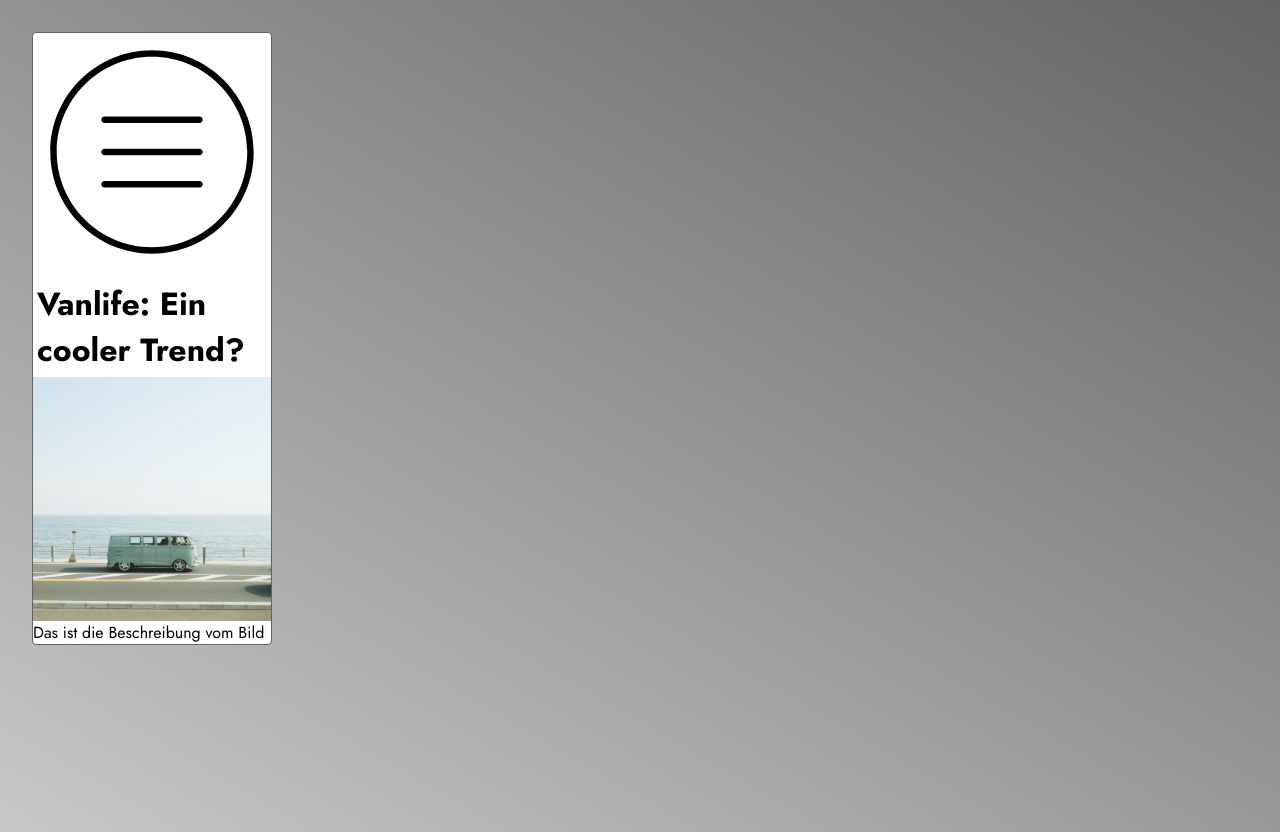
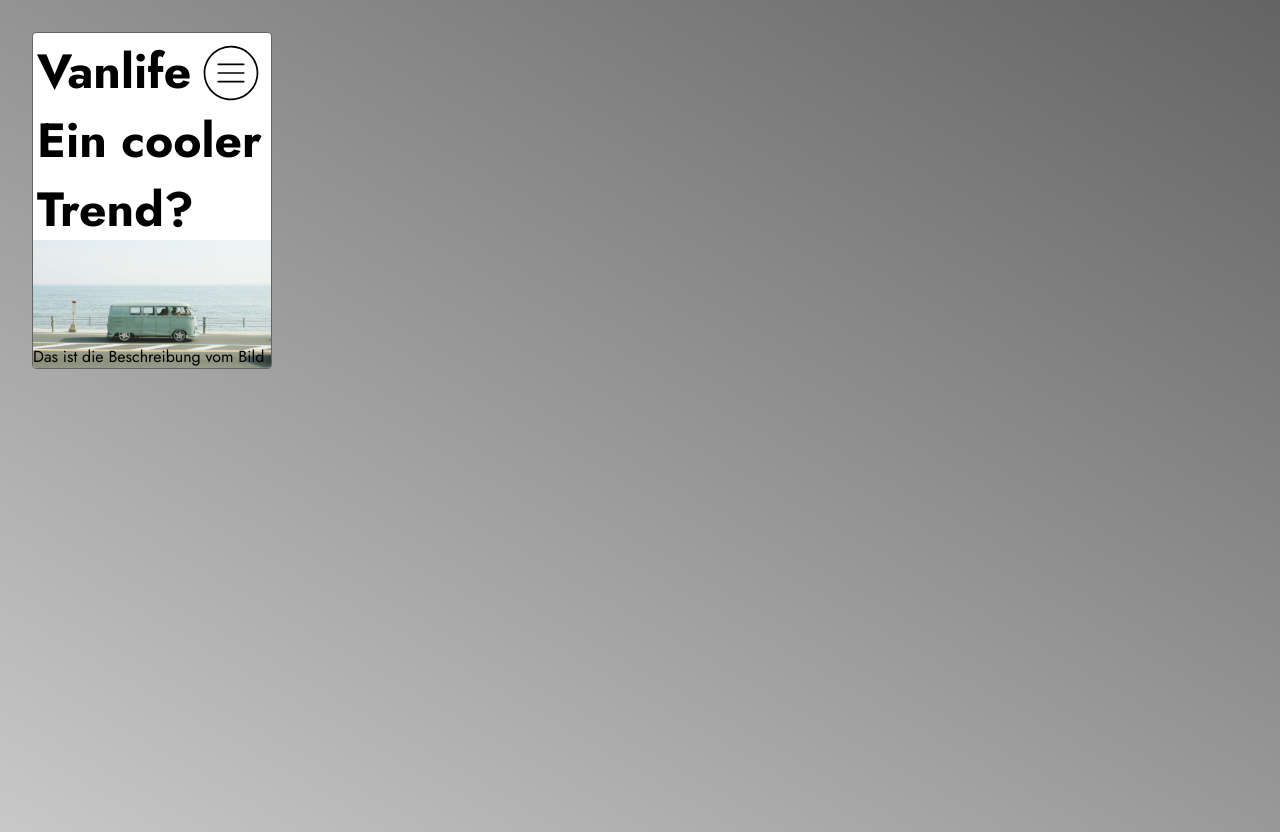
Before and after one commit to massi-brero/mixed-ui-projects, a plain HTML site: page photo-masterclass/tutorial-positioning/position-aufgabe.html in a window 1280 px wide. Drawn offline with Linux system fonts and the light colour scheme.

Commit message:
position challenge

```diff
--- a/photo-masterclass/tutorial-positioning/position-aufgabe.html
+++ b/photo-masterclass/tutorial-positioning/position-aufgabe.html
@@ -18,6 +18,7 @@
              }
 
              .image-container {
+                 position: relative;
                  width: 15rem;
                  border: 1px solid rgb(100, 100, 100);
                  border-radius: 0.25rem;
@@ -27,12 +28,30 @@
              }
 
              .image-container__image {
+                 margin-top: -0.5rem;
                  width: 100%;
+                 height: 8rem;
+                 object-fit: cover;
+                 object-position: 100% 80%;
                  display: block;
+             }
+
+             .image-container__menu-button {
+                 position: absolute;
+                 top: .5rem;
+                 right: .5rem;
+                 width: 4rem;
+                 height: 4rem;
              }
 
              .image-container__heading {
                  padding: 0.25rem;
+                 font-size: 3rem;
+             }
+
+             .image-container__paragraph {
+                 position: absolute;
+                 bottom: 0;
              }
 
         </style>
@@ -52,7 +71,7 @@
                         S143.02,460.9,256,460.9S460.9,368.98,460.9,256S368.98,51.1,256,51.1z"/>
                 </g>
             </svg>
-            <h1 class="image-container__heading">Vanlife: Ein cooler Trend?</h1>
+            <h1 class="image-container__heading">Vanlife Ein cooler Trend?</h1>
             <img src="./pexels-gya-den-2303781.jpg" class="image-container__image" />
             <p class="image-container__paragraph">Das ist die Beschreibung vom Bild</p>
 
```
